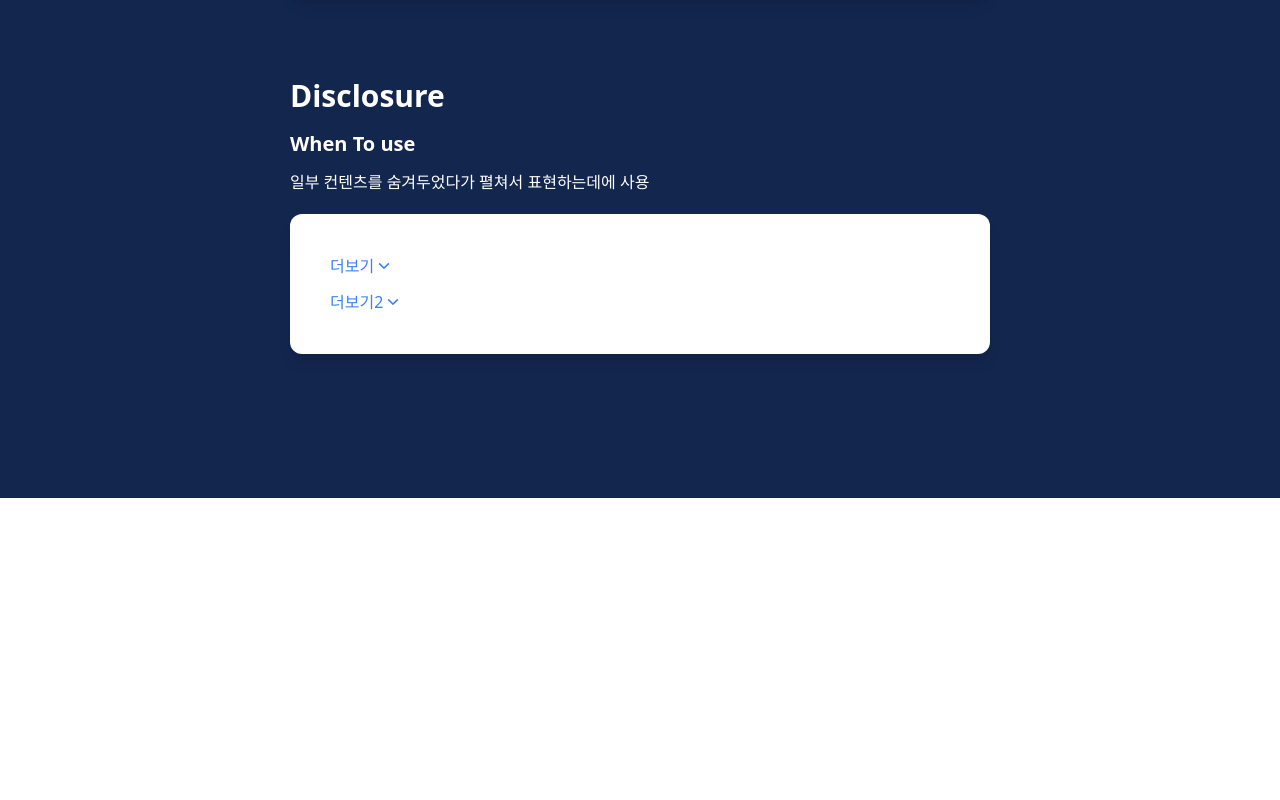
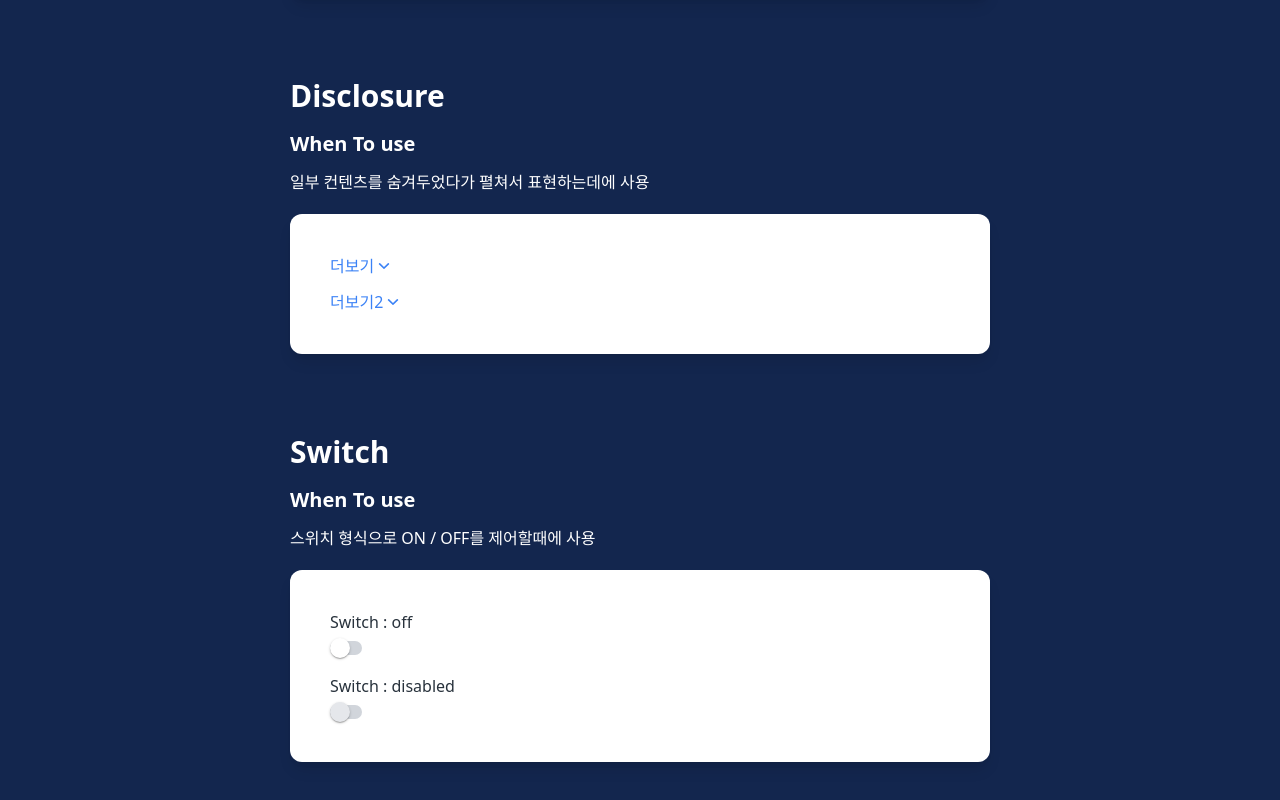
Before and after one commit to jongjunpark/tailwind-ui-component, a React (Vite) app: page / in a window 1280 px wide. Shown: the part 2776-3576 px from the top of the page. Before the commit the page ends 3274 px from the top, so only its background shows below. Built offline with nearby package versions, Linux system fonts and the light colour scheme; no server answers; what tailwind-children would draw is missing.

Commit message:
feat: switch 추가

```diff
--- a/src/Examples.tsx
+++ b/src/Examples.tsx
@@ -1,7 +1,6 @@
 import React, { useCallback, useEffect, useState } from 'react'
 import {
   Dropdown,
-  Disclosure,
   Popover,
   Modal,
   Tooltip,
@@ -9,6 +8,8 @@ import {
   Breadcrumb,
   Select,
   Pagination,
+  Disclosure,
+  Switch
 } from './components'
 import ICONS from './icons'
 import usePagination from './hooks/usePagination'
@@ -39,6 +40,7 @@ export default function Examples() {
   const [sidebarShow, setSidebarShow] = useState<boolean>(false);
   const [selectValue, setSelectValue] = useState<string>('');
   const [contents, setContents] = useState<ContentType[]>([]);
+  const [checked, setChecked] = useState<boolean>(false);
   const {
     page,
     pageButtons,
@@ -288,6 +290,20 @@ export default function Examples() {
           },
         ]}
       />
+      <div>
+        <h3>Switch : {checked ? 'on' : 'off'}</h3>
+        <div className='mt-4'>
+          <Switch
+            checked={checked}
+            onClick={() => setChecked(!checked)}
+            onChange={() => console.log('switching!')}
+          />
+        </div>
+        <h3 className='mt-16'>Switch : disabled</h3>
+        <div className='mt-4'>
+          <Switch disabled />
+        </div>
+      </div>
     </Container>
   )
 }
@@ -338,11 +354,11 @@ const exampleData: [string, string, string][] = [
     'from-white to-white',
     '일부 컨텐츠를 숨겨두었다가 펼쳐서 표현하는데에 사용',
   ],
-  // [
-  //   'Switch',
-  //   'from-white to-white',
-  //   '스위치 형식으로 ON / OFF를 제어할때에 사용',
-  // ],
+  [
+    'Switch',
+    'from-white to-white',
+    '스위치 형식으로 ON / OFF를 제어할때에 사용',
+  ],
 ]
 
 type ExampleProps = {
--- a/src/components/Pagination.tsx
+++ b/src/components/Pagination.tsx
@@ -50,7 +50,7 @@ const Pagination = ({
               className={cls(
                 'h-40 min-w-40 cursor-pointer px-4 text-sm text-black transition hover:text-blue-500 disabled:cursor-default',
                 btnPage === page
-                  ? 'bg-blue-700 text-white hover:bg-blue-500'
+                  ? 'bg-blue-700 !text-white'
                   : '',
               )}
             >
--- /dev/null
+++ b/src/components/Switch.tsx
@@ -0,0 +1,32 @@
+import type { ChangeEvent, MouseEvent } from 'react';
+
+interface SwitchProps {
+  checked?: boolean;
+  disabled?: boolean;
+  onChange?: (e: ChangeEvent<HTMLInputElement>) => void;
+  onClick?: (e: MouseEvent<HTMLInputElement>) => void;
+}
+
+const Switch = ({
+  checked,
+  disabled,
+  onChange,
+  onClick,
+}: SwitchProps) => {
+  return (
+    <div className='h-20'>
+      <label className='switch'>
+        <input
+          type='checkbox'
+          checked={checked}
+          disabled={disabled}
+          onChange={onChange}
+          onClick={onClick}
+        />
+        <div />
+      </label>
+    </div>
+  );
+};
+
+export default Switch;
--- a/src/components/index.ts
+++ b/src/components/index.ts
@@ -6,5 +6,6 @@ export { default as Pagination } from './Pagination'
 export { default as Popover } from './Popover'
 export { default as Select } from './Select'
 export { default as Sidebar } from './Sidebar'
+export { default as Switch } from './Switch'
 export { default as Tooltip } from './Tooltip'
 export { default as Transition } from './Transition'
--- a/src/index.css
+++ b/src/index.css
@@ -73,7 +73,7 @@
     @apply h-0 w-0 opacity-0;
   }
   .switch > div {
-    @apply absolute top-1/2 h-14 w-full -translate-y-1/2 cursor-pointer rounded-lg bg-gray-300 bg-gray transition;
+    @apply absolute top-1/2 h-14 w-full -translate-y-1/2 cursor-pointer rounded-lg bg-gray-300 transition;
   }
   .switch > div::before {
     @apply absolute left-0 top-1/2 h-20 w-20 -translate-y-1/2 rounded-full bg-white transition content-[""];
```
